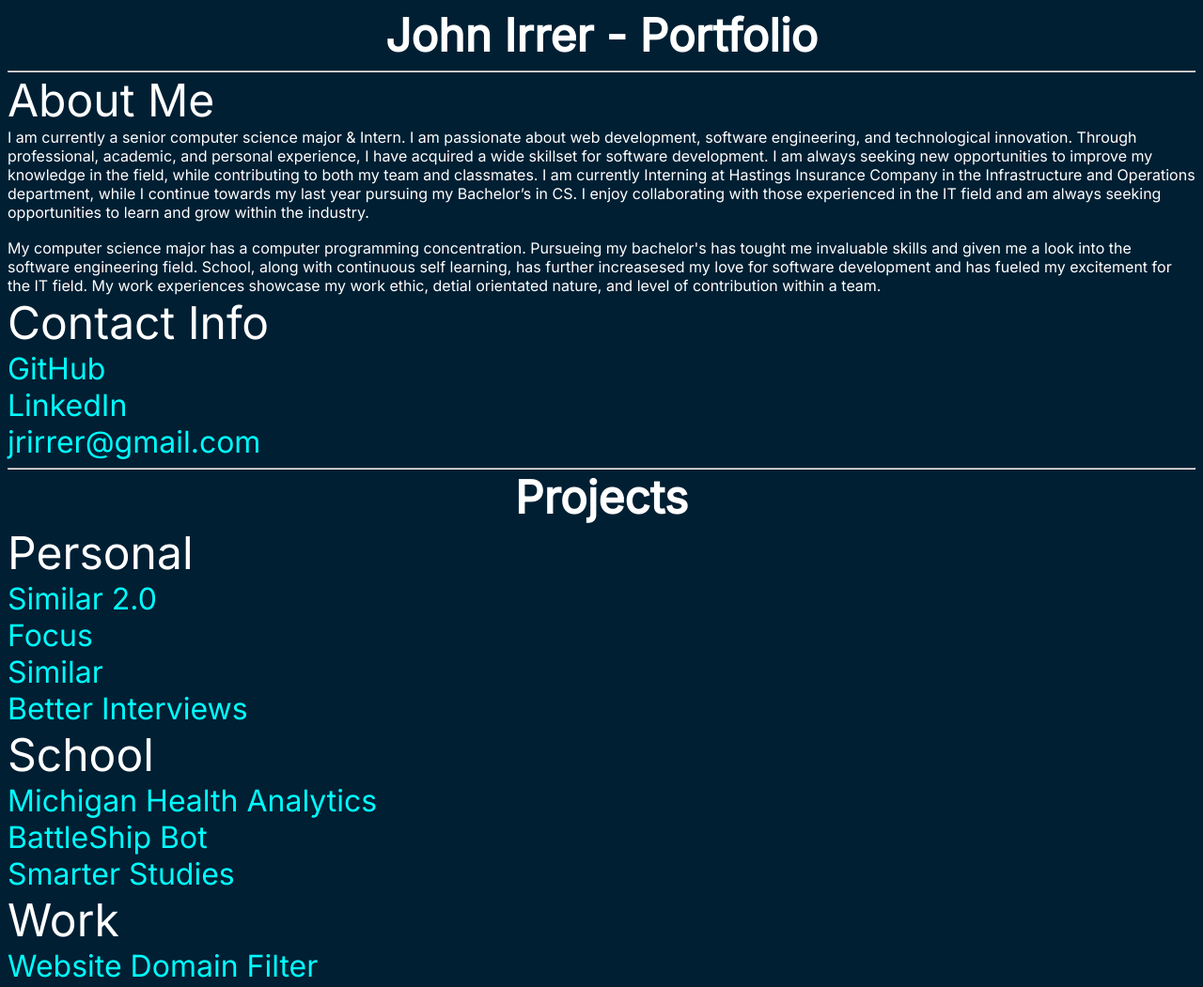
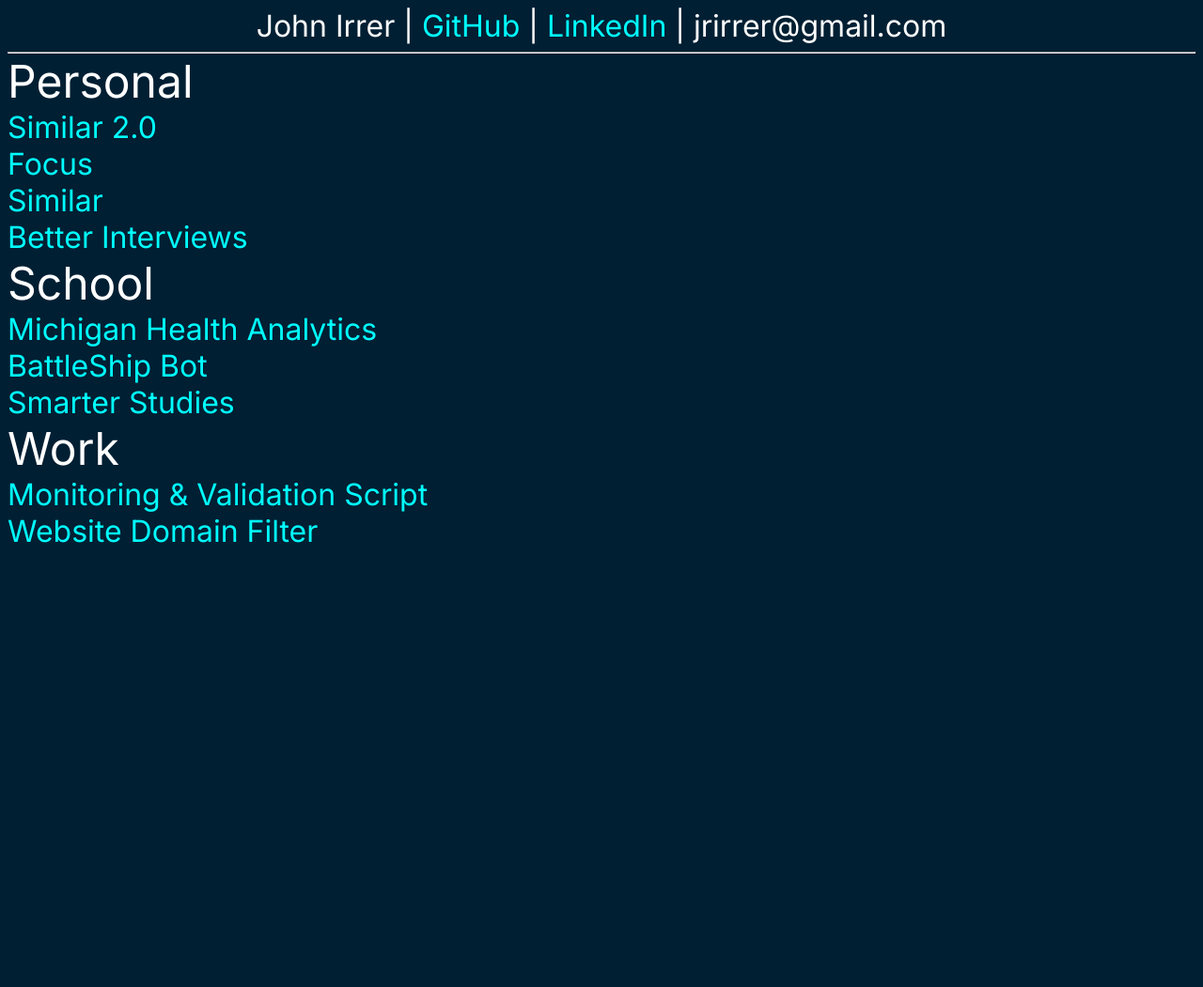
Before and after one commit to Jirrer/Portfolio.github.io, a plain HTML site: page index.html in a window 1280 px wide. Shown: the whole page at 94% size. After the commit the page ends 800 px from the top, so only its background shows below. Drawn offline with Linux system fonts and the light colour scheme.

Commit message:
Changed from portfolio to projects

```diff
--- a/index.html
+++ b/index.html
@@ -3,39 +3,21 @@
 <head>
     <meta charset="UTF-8">
     <meta name="viewport" content="width=device-width, initial-scale=1.0">
-    <title>John Irrer - Portfolio</title>
+    <title>John Irrer - Projects</title>
     <link rel="stylesheet" href="styles.css">
     <link href='https://fonts.googleapis.com/css?family=Inter' rel='stylesheet'>
 </head>
 <body>
-    <h1>John Irrer - Portfolio</h1>
-    <hr>
-    <h2>About Me</h2>
-    <p>
-        I am currently a senior computer science major & Intern. I am passionate about web development, software engineering,
-        and technological innovation. Through professional, academic, and personal experience, I have acquired a wide skillset
-        for software development. I am always seeking new opportunities to improve my knowledge in the field, while contributing
-        to both my team and classmates. I am currently Interning at Hastings Insurance Company in the Infrastructure and Operations
-        department, while I continue towards my last year pursuing my Bachelor’s in CS. I enjoy collaborating with those experienced
-        in the IT field and am always seeking opportunities to learn and grow within the industry.
-    </p>
-    <br>
-    <p>
-        My computer science major has a computer programming concentration. Pursueing my bachelor's has tought me invaluable skills
-        and given me a look into the software engineering field. School, along with continuous self learning, has further increasesed
-        my love for software development and has fueled my excitement for the IT field. My work experiences showcase my work ethic,
-        detial orientated nature, and level of contribution within a team.
-    </p>
-    <h2>Contact Info</h2>
     <div id="contactInfo">
+        John Irrer
+        |
         <a href="https://github.com/Jirrer" target="_blank">GitHub</a>
-        <br>
+        |
         <a href="https://www.linkedin.com/in/john-irrer/" target="_blank">LinkedIn</a>
-        <br>
-        <a href="">jrirrer@gmail.com</a>
+        |
+        jrirrer@gmail.com
     </div>
     <hr>
-    <h1>Projects</h1>
     <h2>Personal</h2>
     <a href="Similar_v2/Similar_v2.html">Similar 2.0</a>
     <br><a href="Focus/Focus.html">Focus</a>
@@ -46,7 +28,8 @@
     <br><a href="BattleShip_Bot/BattleShip_Bot.html">BattleShip Bot</a>
     <br><a href="Smarter_Studies/Smarter_Studies.html">Smarter Studies</a>
     <h2>Work</h2>
-    <a href="Website_Filtering/Website_Filtering.html">Website Domain Filter</a>
+    <a href="MonitoringScript/monitoringScript.html">Monitoring & Validation Script</a>
+    <br><a href="Website_Filtering/Website_Filtering.html">Website Domain Filter</a>
 
 </body>
 </html>
--- a/styles.css
+++ b/styles.css
@@ -46,9 +46,10 @@ h2 {
     font-weight: 100;
 }
 
-#contactInfo p {
+#contactInfo {
     font-family: 'Inter';
-    font-size: 28px;
+    font-size: 32px;
     font-weight: 100;
     text-decoration: none;
+    text-align: center;
 }
```
Also changed, not shown: MonitoringScript/monitoringScript.html (added, +11 -0 lines), Similar_v2/Similar_v2.html (+1 -2 lines).
